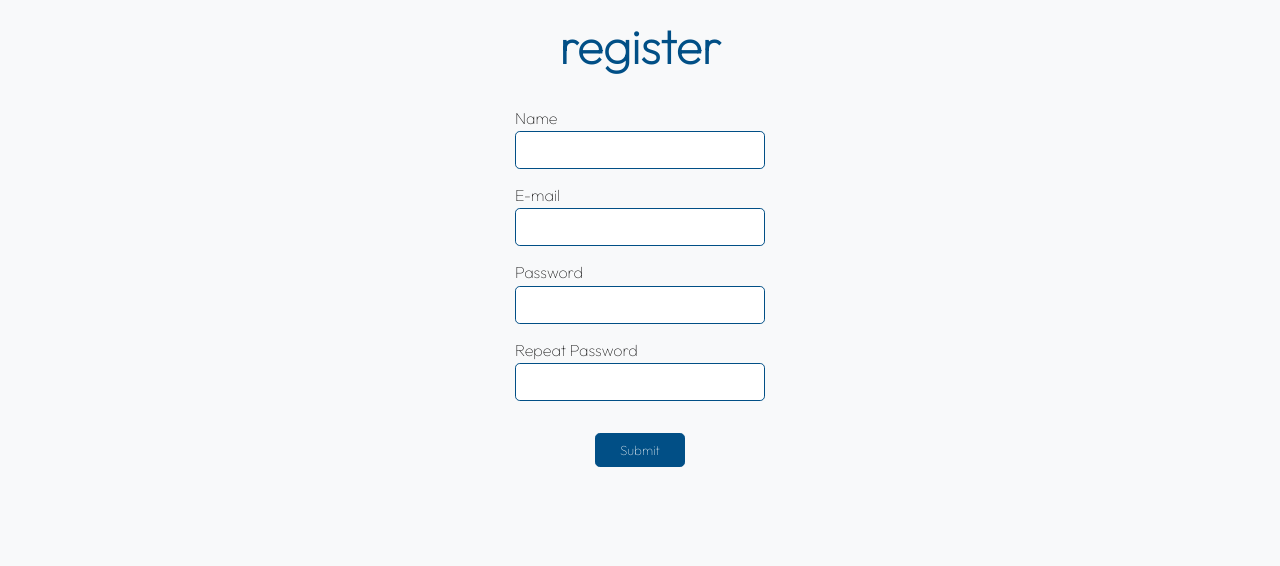
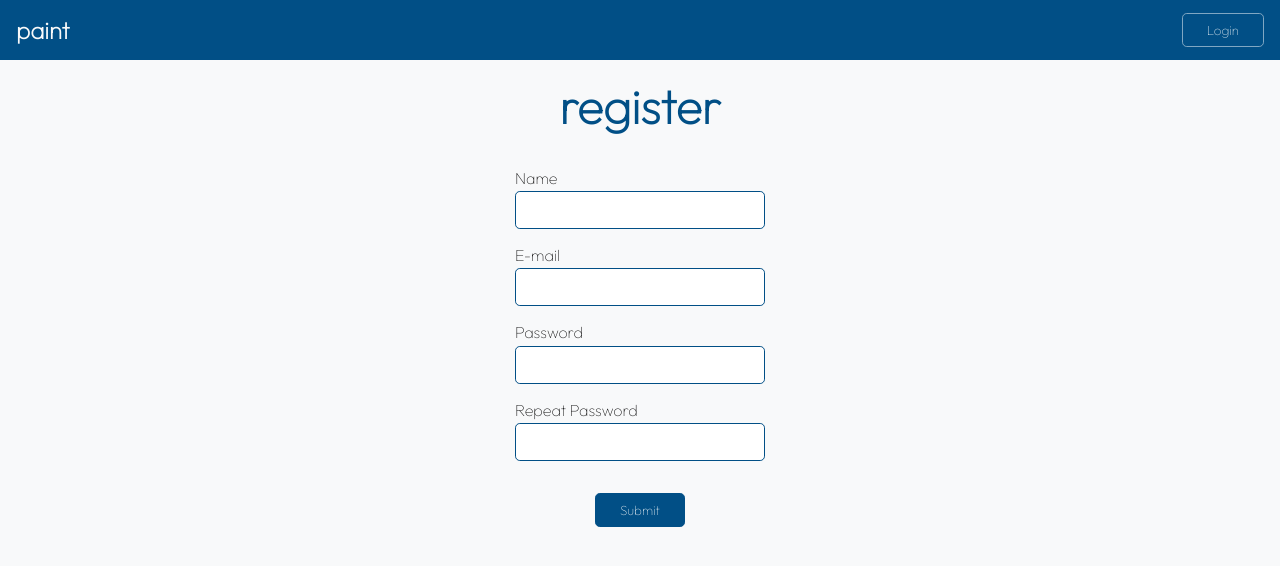
Before and after one commit to jack-carling/paint, a Vue app: page /register in a window 1280 px wide. Shown: the top 566 px of the page. Built offline with nearby package versions, Linux system fonts and the light colour scheme.

Commit message:
Added menu
• Fixes with JWT to validate user
• Added menu above router view

```diff
--- a/src/App.vue
+++ b/src/App.vue
@@ -1,5 +1,6 @@
 <template>
-  <main>
+  <Menu :user="user" />
+  <main id="root">
     <router-view @login="login" @logout="logout"></router-view>
   </main>
 </template>
@@ -9,6 +10,7 @@ import { defineComponent } from 'vue';
 import './scss/main.scss';
 
 import { validateToken } from './utils/user';
+import Menu from './components/Menu.vue';
 
 interface IUser {
   email: string;
@@ -16,6 +18,9 @@ interface IUser {
 }
 
 export default defineComponent({
+  components: {
+    Menu,
+  },
   data() {
     return {
       user: {
@@ -35,9 +40,17 @@ export default defineComponent({
     },
   },
   async mounted() {
-    const user = await validateToken();
+    const valid = await validateToken();
+    if (valid) {
+      this.user = JSON.parse(localStorage.user);
+      this.user.isLoggedIn = true;
+    }
   },
 });
 </script>
 
-<style lang="scss" scoped></style>
+<style lang="scss" scoped>
+main#root {
+  padding: 1rem;
+}
+</style>
--- /dev/null
+++ b/src/components/Menu.vue
@@ -0,0 +1,47 @@
+<template>
+  <main>
+    <h2>paint</h2>
+    <button class="border" @click="handleClick" v-show="showButton">{{ buttonText }}</button>
+  </main>
+</template>
+
+<script lang="ts">
+import { defineComponent } from 'vue';
+
+export default defineComponent({
+  props: {
+    user: Object,
+  },
+  computed: {
+    buttonText() {
+      return this.user?.isLoggedIn ? 'Logout' : 'Login';
+    },
+    showButton() {
+      if (this.$route.path === '/login') return false;
+      return true;
+    },
+  },
+  methods: {
+    handleClick() {
+      if (this.buttonText === 'Login') {
+        this.$router.push('/login');
+      }
+    },
+  },
+});
+</script>
+
+<style lang="scss" scoped>
+h2 {
+  margin: 0;
+  color: $white;
+}
+main {
+  height: 60px;
+  display: flex;
+  padding: 1rem;
+  justify-content: space-between;
+  align-items: center;
+  background-color: $blue;
+}
+</style>
--- a/src/scss/_variables.scss
+++ b/src/scss/_variables.scss
@@ -1,5 +1,6 @@
 $white: #f8f9fa;
 $blue: #014f86;
+$light-blue: #80a7c3;
 $orange: #ee6c4d;
 $error: #ff0033;
 $gray: #8d99ae;
--- a/src/scss/main.scss
+++ b/src/scss/main.scss
@@ -9,7 +9,6 @@
 body {
   background-color: $white;
   margin: 0;
-  padding: 1rem;
 }
 
 h1 {
@@ -42,6 +41,9 @@ button {
   padding: 0.5rem 1.5rem;
   border-radius: 0.3rem;
   cursor: pointer;
+  &.border {
+    border: 1px solid $light-blue;
+  }
 }
 button:hover {
   opacity: 0.75;
--- a/src/utils/user.ts
+++ b/src/utils/user.ts
@@ -1,7 +1,6 @@
 export const validateToken = async () => {
   const token = localStorage.token;
   if (!token) return false;
-  console.log(token);
   const response: Response = await fetch('/api/auth/validate', {
     method: 'POST',
     body: JSON.stringify({ token }),
@@ -14,6 +13,7 @@ export const validateToken = async () => {
     return true;
   } else {
     delete localStorage.token;
+    delete localStorage.user;
     return false;
   }
 };
--- a/src/views/Register.vue
+++ b/src/views/Register.vue
@@ -98,7 +98,8 @@ export default defineComponent({
       });
       const data = await response.json();
       if (data.success) {
-        localStorage.user = { name: this.name, email: this.email, token: data.token };
+        localStorage.user = JSON.stringify({ name: data.name, email: data.email });
+        localStorage.token = data.token;
         this.$emit('login', { name: this.name, email: this.email });
         this.$router.push('/');
       } else {
```
Also changed, not shown: 2 other files (tests, documents, lock files or other folders).
